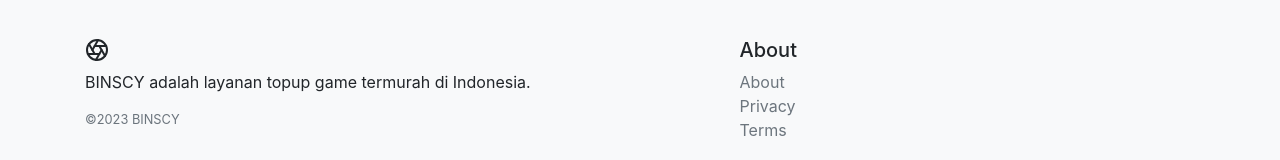
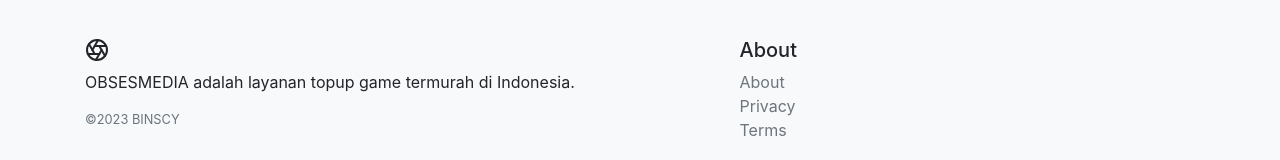
Before and after one commit to binscy/binscystore, a plain HTML site: page index.html in a window 1280 px wide. Shown: the part 1137-1297 px from the top of the page. Drawn offline with nearby package versions, Linux system fonts and the light colour scheme.

Commit message:
Update index.html

```diff
--- a/index.html
+++ b/index.html
@@ -314,7 +314,7 @@
             <line x1="14.31" y1="16" x2="2.83" y2="16"></line>
             <line x1="16.62" y1="12" x2="10.88" y2="21.94"></line>
           </svg>
-          <p>BINSCY adalah layanan topup game termurah di Indonesia.</p>
+          <p>OBSESMEDIA adalah layanan topup game termurah di Indonesia.</p>
           <small class="d-block mb-3 text-muted">©2023 BINSCY</small>
         </div>
         <div class="col-5">
```
